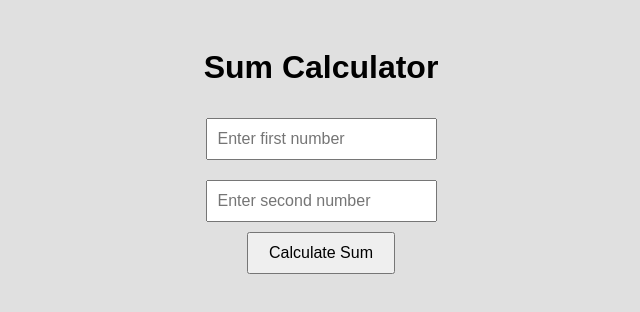
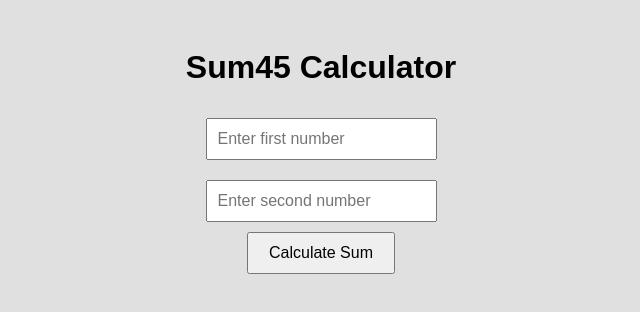
Before and after one commit to DamirIsRegularGuy/Archiv, a plain HTML site: page sum_calculator.html in a window 1280 px wide. Shown: the whole page, without its empty margins (319-959 px from the left). Drawn offline with Linux system fonts and the light colour scheme.

Commit message:
workflows

```diff
--- a/sum_calculator.html
+++ b/sum_calculator.html
@@ -41,7 +41,7 @@
 
 <body>
     <div class="container">
-        <h1>Sum Calculator</h1>
+        <h1>Sum45 Calculator</h1>
         <input type="number" id="number1" class="input-field" placeholder="Enter first number">
         <input type="number" id="number2" class="input-field" placeholder="Enter second number">
         <button class="button" onclick="calculateSum()">Calculate Sum</button>
```
Also changed, not shown: 1 other file.
